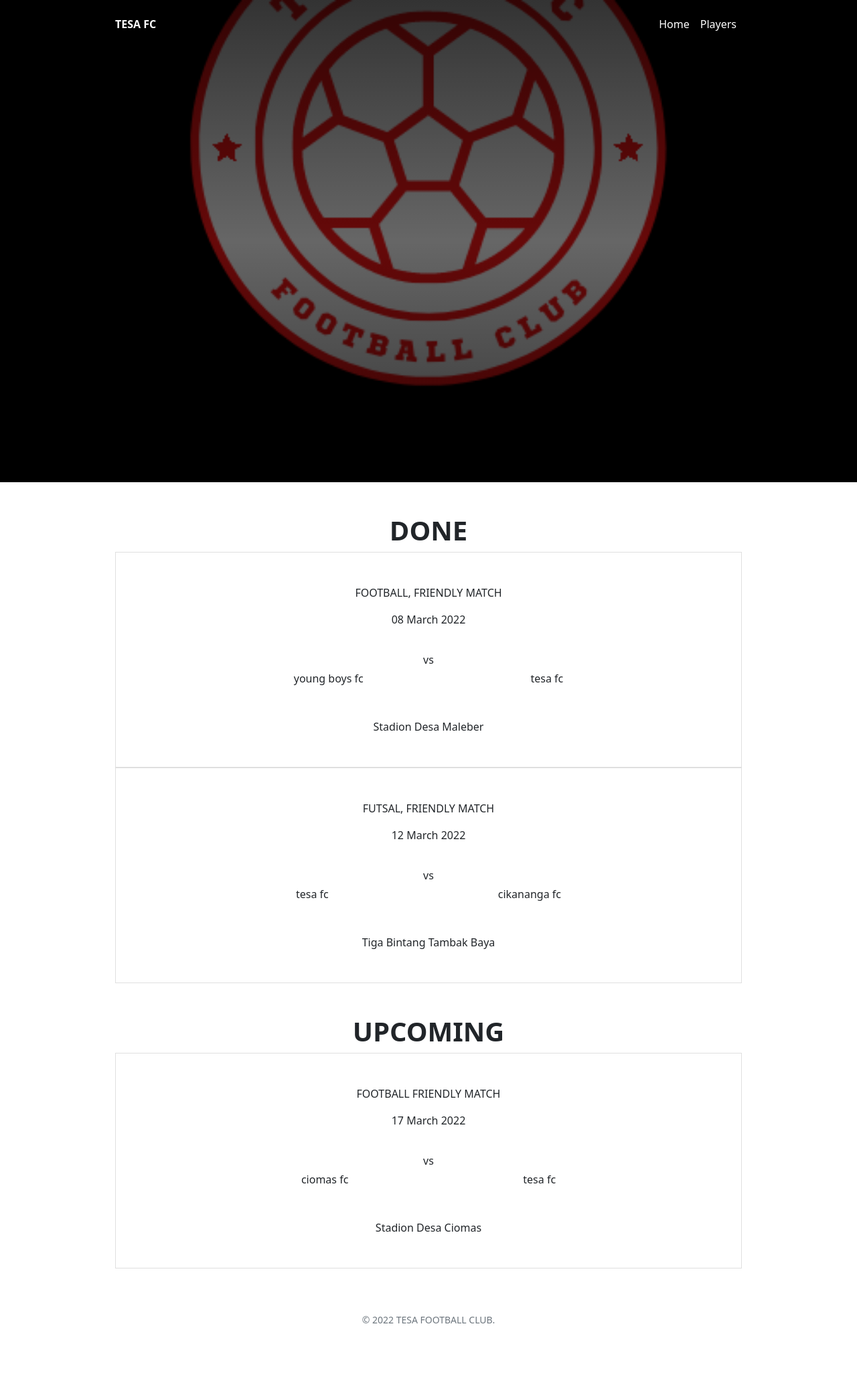
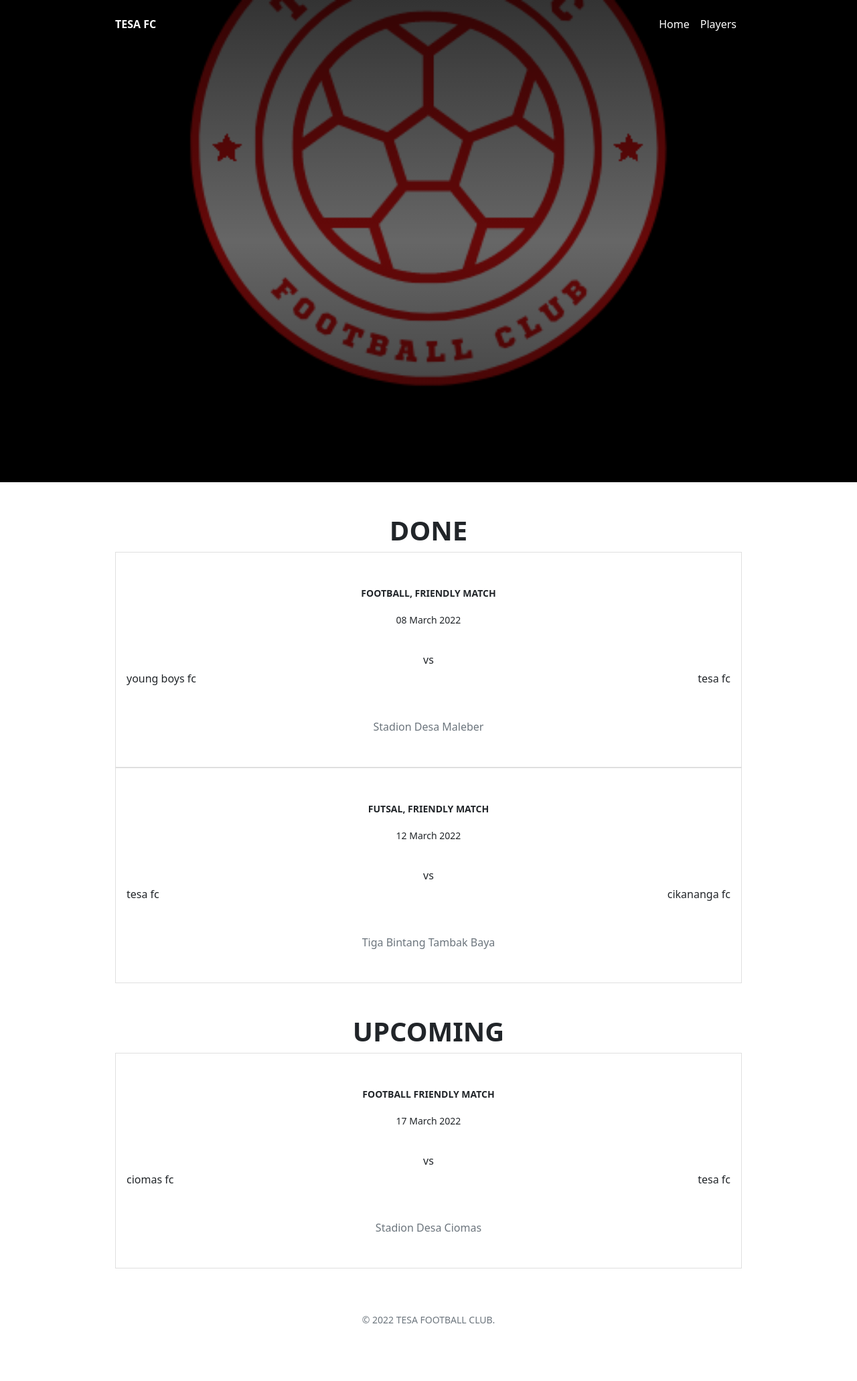
Before and after one commit to tesafc/www2, a Jekyll site: the page built from matches.html, in a window 1280 px wide. Shown: the whole page at 67% size. Built offline with Jekyll 4.4.1, drawn with Linux system fonts in a browser that asks for light colours.

Commit message:
Update matches.html

```diff
--- a/matches.html
+++ b/matches.html
@@ -14,14 +14,14 @@ image: /assets/img/logo-3.png
       <div class="col">
         <div class="card rounded-0">
           <div class="card-body py-5">
-            <p class="card-text text-center text-uppercase">{{ item.competition }}</p>
-            <p class="card-text text-center text-capitalize">{{ item.date | date_to_long_string }}</p>
-            <div class="d-flex align-items-center justify-content-evenly py-5">
+            <p class="card-text text-center text-uppercase fw-bolder"><small>{{ item.competition }}</small></p>
+            <p class="card-text text-center text-capitalize"><small>{{ item.date | date_to_long_string }}</small></p>
+            <div class="d-flex align-items-center justify-content-between py-5">
               <div class="text-center">{{ item.home }}</div>
-              <div class="position-absolute top-50 start-50 translate-middle align-self-center">vs</div>
+              <div class="position-absolute top-50 start-50 translate-middle align-self-baseline">vs</div>
               <div class="text-center">{{ item.away }}</div>
             </div>
-            <p class="card-text text-center text-capitalize">{{ item.place }}</p>
+            <p class="card-text text-center text-capitalize text-secondary">{{ item.place }}</p>
           </div>
         </div>
         {% endfor %}
```
